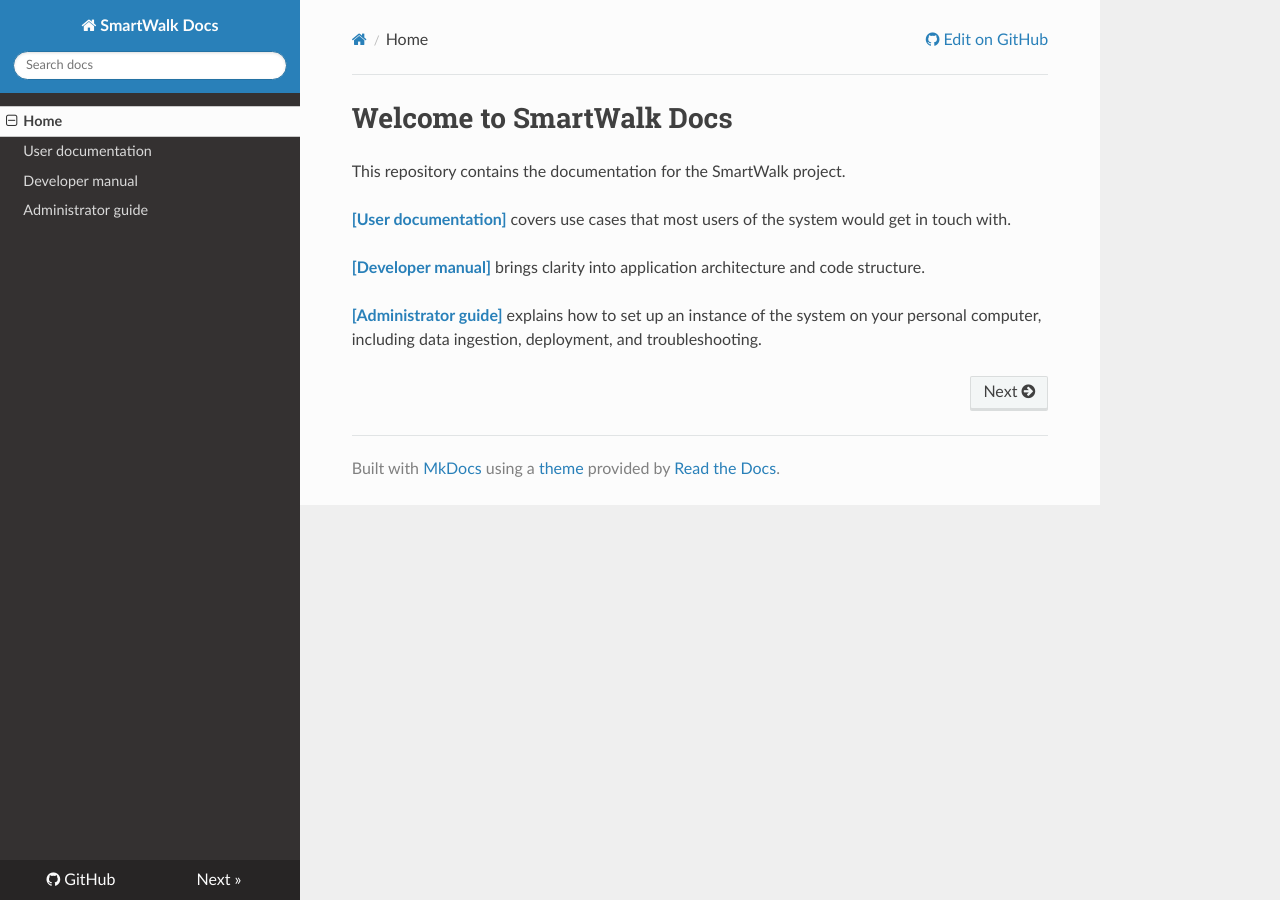
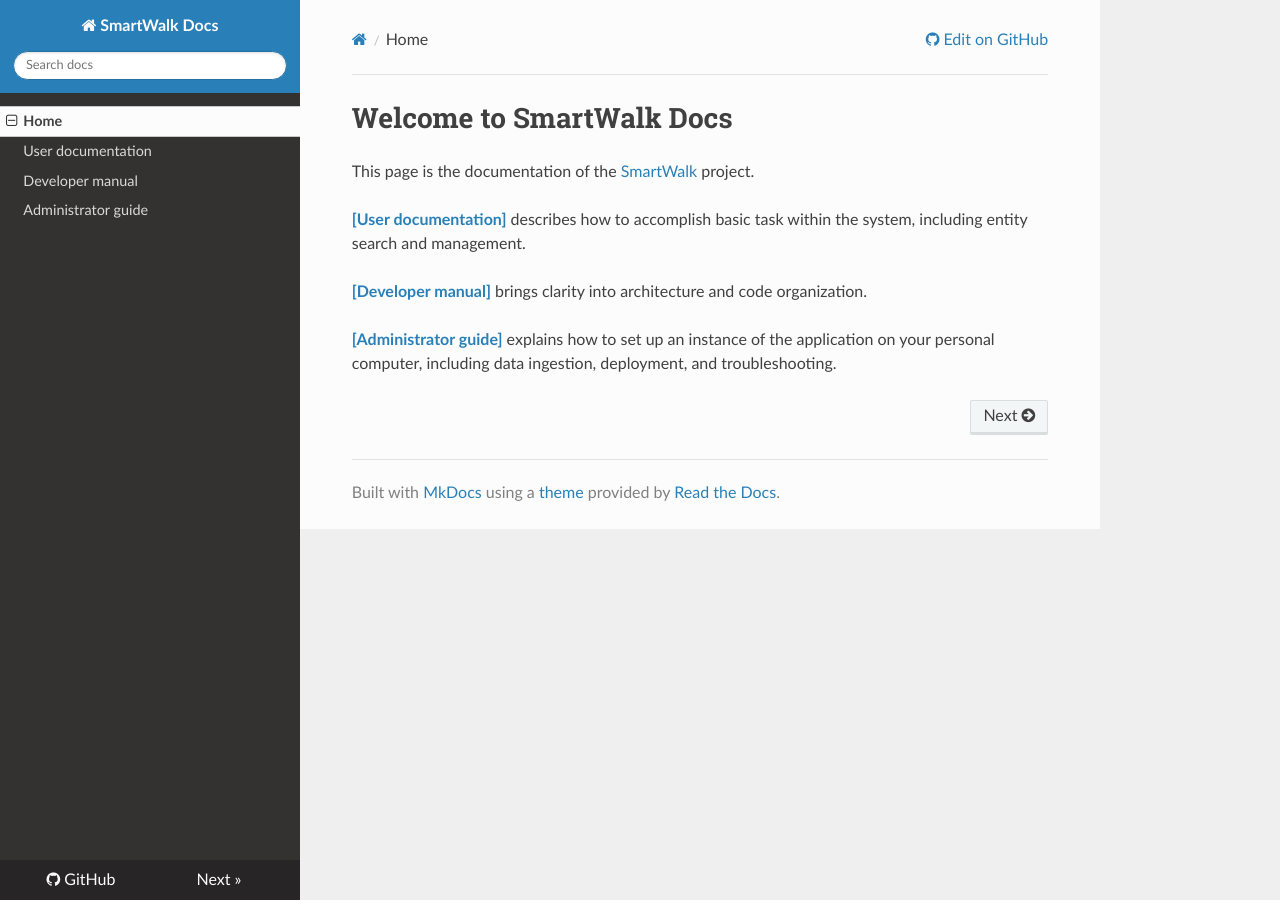
Before and after one commit to zhukovdm/smartwalk-docs, an MkDocs documentation site: the page built from content/index.md, in a window 1280 px wide. Built offline with MkDocs 1.6.1, drawn with Linux system fonts in a browser that asks for light colours; nearby versions of some CDN libraries.

Commit message:
small changes

```diff
--- a/content/index.md
+++ b/content/index.md
@@ -1,9 +1,9 @@
 # Welcome to SmartWalk Docs
 
-This repository contains the documentation for the SmartWalk project.
+This page is the documentation of the [SmartWalk](https://www.github.com/zhukovdm/smartwalk) project.
 
-[**\[User documentation\]**](./usr.md) covers use cases that most users of the system would get in touch with.
+[**\[User documentation\]**](./usr.md) describes how to accomplish basic task within the system, including entity search and management.
 
-[**\[Developer manual\]**](./dev.md) brings clarity into application architecture and code structure.
+[**\[Developer manual\]**](./dev.md) brings clarity into architecture and code organization.
 
-[**\[Administrator guide\]**](./adm.md) explains how to set up an instance of the system on your personal computer, including data ingestion, deployment, and troubleshooting.
+[**\[Administrator guide\]**](./adm.md) explains how to set up an instance of the application on your personal computer, including data ingestion, deployment, and troubleshooting.
```
Also changed, not shown: README.md (+11 -1 lines), content/adm.md (+4 -4 lines).
